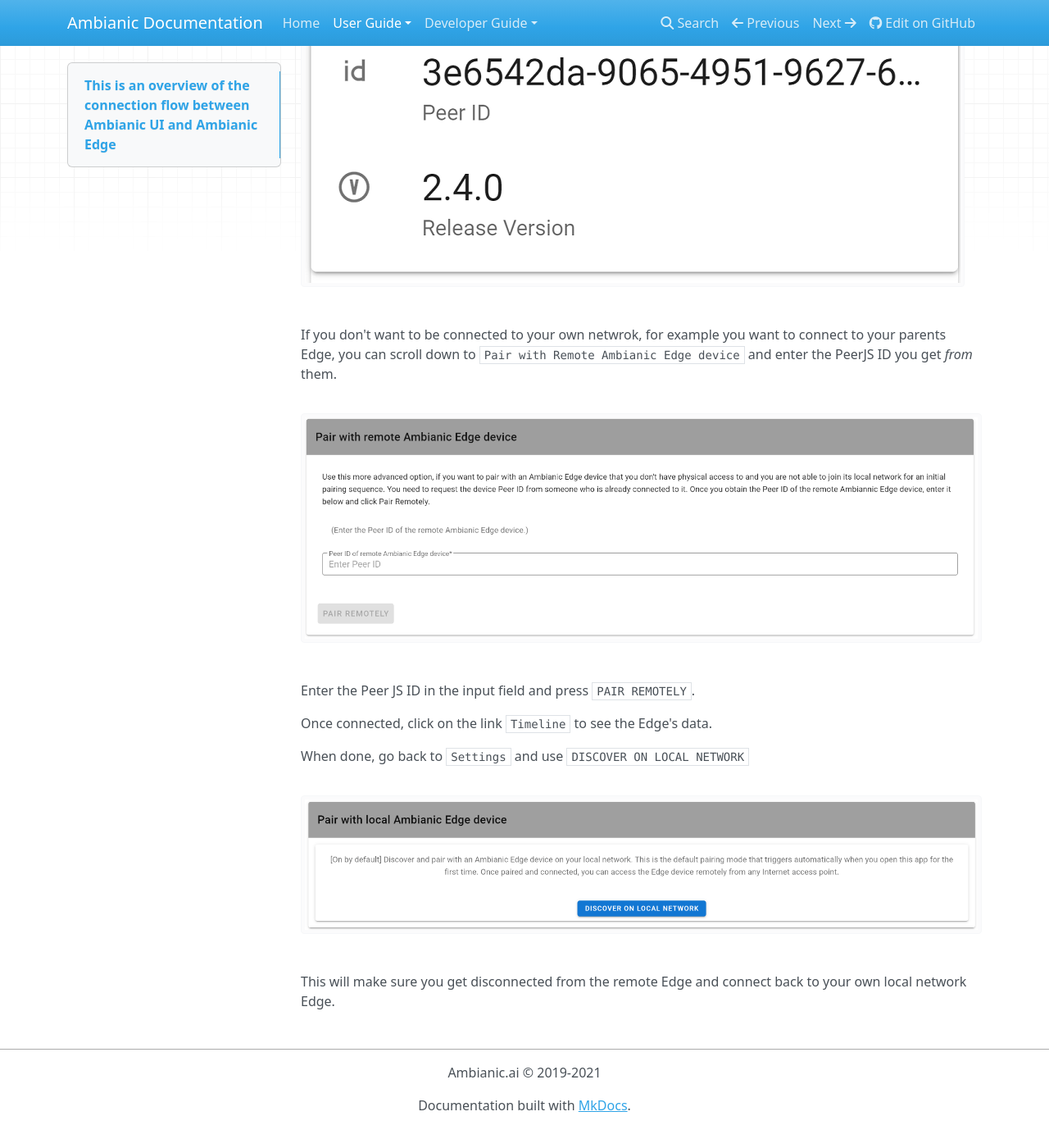
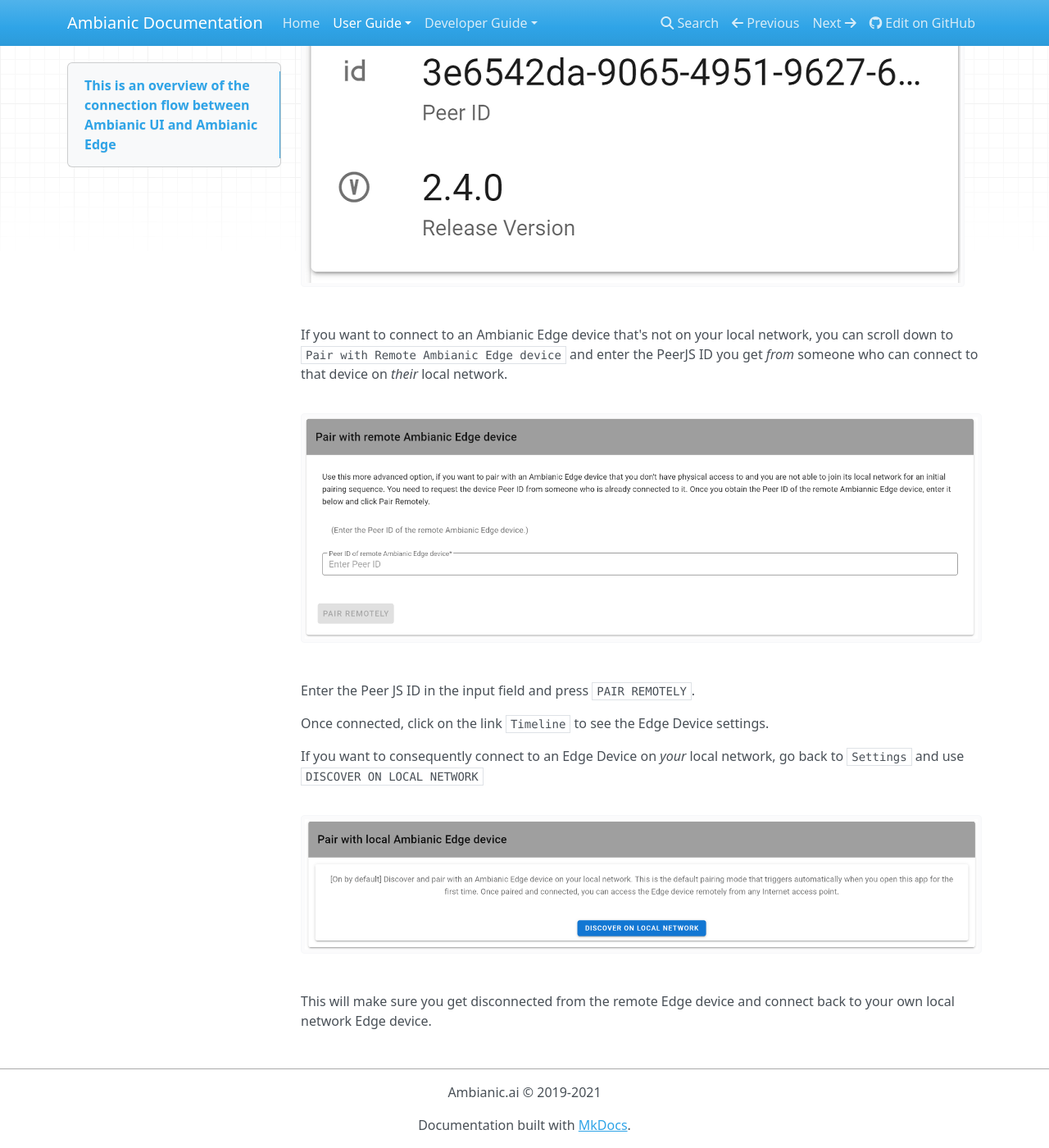
Before and after one commit to ambianic/ambianic-docs, an MkDocs documentation site: the page built from docs-md/users/edge-pairing.md, in a window 1280 px wide and 1400 px high, scrolled down 1885 px. Shown: the whole window at 82% size. Built offline with MkDocs 1.6.1, drawn with Linux system fonts in a browser that asks for light colours; nearby versions of some CDN libraries; before the commit the page ends 3261 px from its top, so only the background shows below that.

Commit message:
docs: update

```diff
--- a/docs-md/users/edge-pairing.md
+++ b/docs-md/users/edge-pairing.md
@@ -14,16 +14,16 @@
 
 ![connection details screen](../assets/images/ambianic-connection-details.png)
 
-If you don't want to be connected to your own netwrok, for example you want to connect to your parents Edge, you can scroll down to `Pair with Remote Ambianic Edge device` and enter the PeerJS ID you get *from* them.
+If you want to connect to an Ambianic Edge device that's not on your local network, you can scroll down to `Pair with Remote Ambianic Edge device` and enter the PeerJS ID you get *from* someone who can connect to that device on *their* local network.
 
 ![remote access screen](../assets/images/ambianic-remote-connect.png)
 
 Enter the Peer JS ID in the input field and press `PAIR REMOTELY`.
 
-Once connected, click on the link `Timeline` to see the Edge's data.
+Once connected, click on the link `Timeline` to see the Edge Device settings.
 
-When done, go back to `Settings` and use `DISCOVER ON LOCAL NETWORK`
+If you want to consequently connect to an Edge Device on *your* local network, go back to `Settings` and use `DISCOVER ON LOCAL NETWORK`
 
 ![local connection screen](../assets/images/ambianic-local-connection.png)
 
-This will make sure you get disconnected from the remote Edge and connect back to your own local network Edge.
+This will make sure you get disconnected from the remote Edge device and connect back to your own local network Edge device.
```
